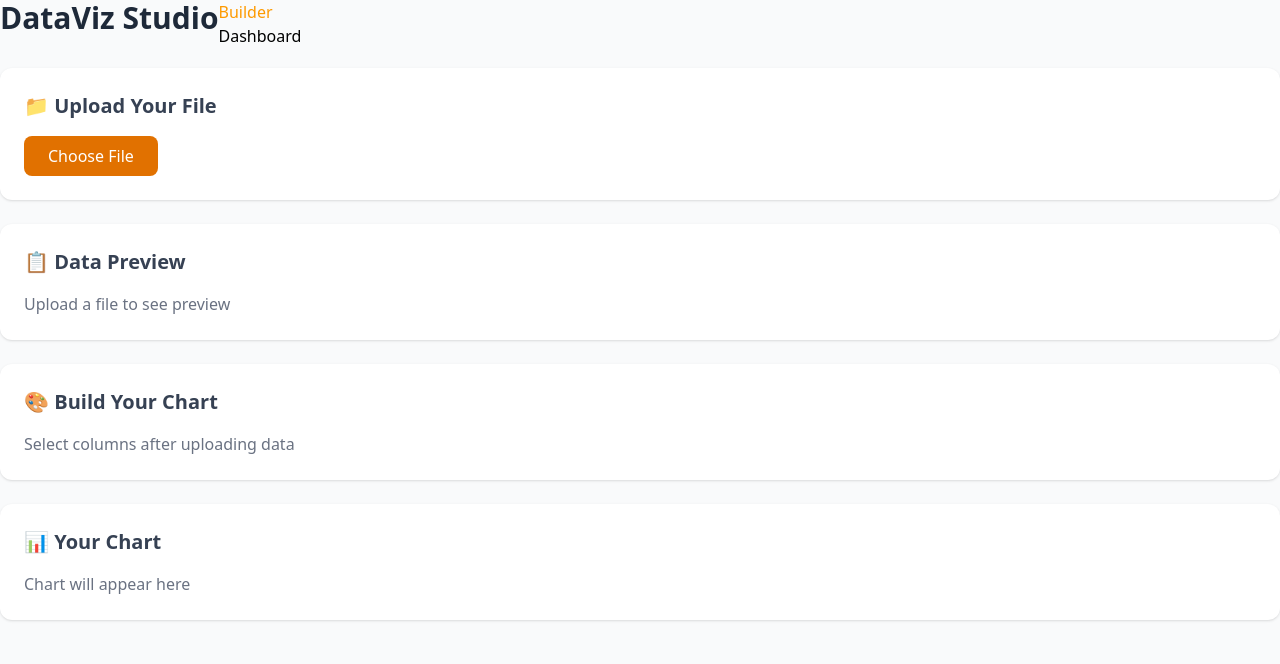
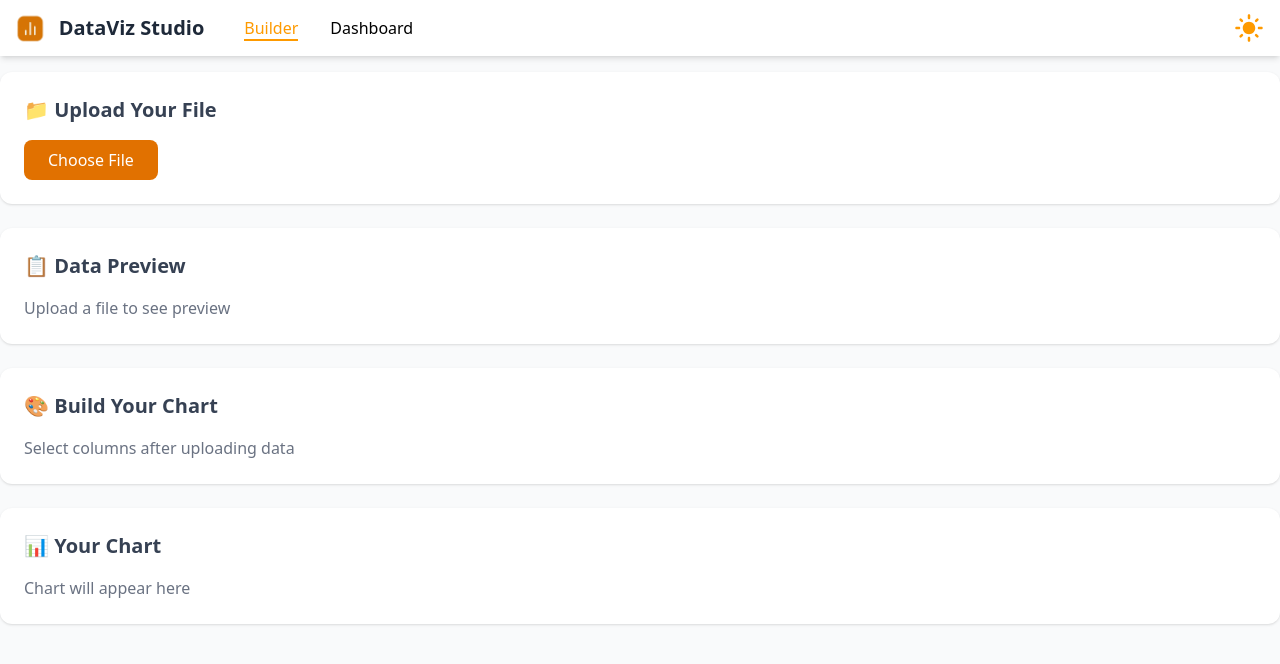
Before and after one commit to amirali72/Dataviz-Studio, a React (Vite) app: page / in a window 1280 px wide. Shown: the top 664 px of the page. Built offline with nearby package versions, Linux system fonts and the light colour scheme.

Commit message:
Styled Navbar Component

```diff
--- a/src/components/Navbar.jsx
+++ b/src/components/Navbar.jsx
@@ -1,36 +1,45 @@
 import React from "react";
 import { NavLink, Link } from "react-router-dom";
+import logo from "../assets/DataVizLogo.png";
+import { MdLightMode  } from "react-icons/md";
 
 const Navbar = () => {
   return (
     <div>
-      <nav className="flex">
-        <h1 className="text-3xl font-bold text-gray-800 mb-8">
+      <nav className="flex justify-between  bg-white shadow-md mb-4">
+        <div className="left flex">
+          <img src={logo} alt="Logo" className="h-14" />
+          <h1 className="text-xl font-bold text-gray-800 self-center ">
             DataViz Studio
           </h1>
 
-        <ul className="nav-list">
-          <li className="nav-item">
+          <ul className="flex self-center space-x-8 ml-10">
+            <li className="">
               <NavLink
                 to="/"
                 className={({ isActive }) =>
-                isActive ? "text-amber-500" : "text-black"
+                  isActive ? "text-amber-500 border-b-2 border-amber-500" : "text-black"
                 }
               >
                 Builder
               </NavLink>
             </li>
-          <li className="nav-item">
+            <li className="">
               <NavLink
                 to="/dashboard"
                 className={({ isActive }) =>
-                isActive ? "text-amber-500" : "text-black"
+                  isActive ? "text-amber-500 border-b-2 border-amber-500" : "text-black"
                 }
               >
                 Dashboard
               </NavLink>
             </li>
           </ul>
+        </div>
+
+        <div className="right mr-4  self-center">
+          <MdLightMode size={30} className="text-amber-500" />
+        </div>
       </nav>
     </div>
   );
```
Also changed, not shown: src/assets/DataVizLogo.png (added). Lines whose indentation alone changed are shown as unchanged.
